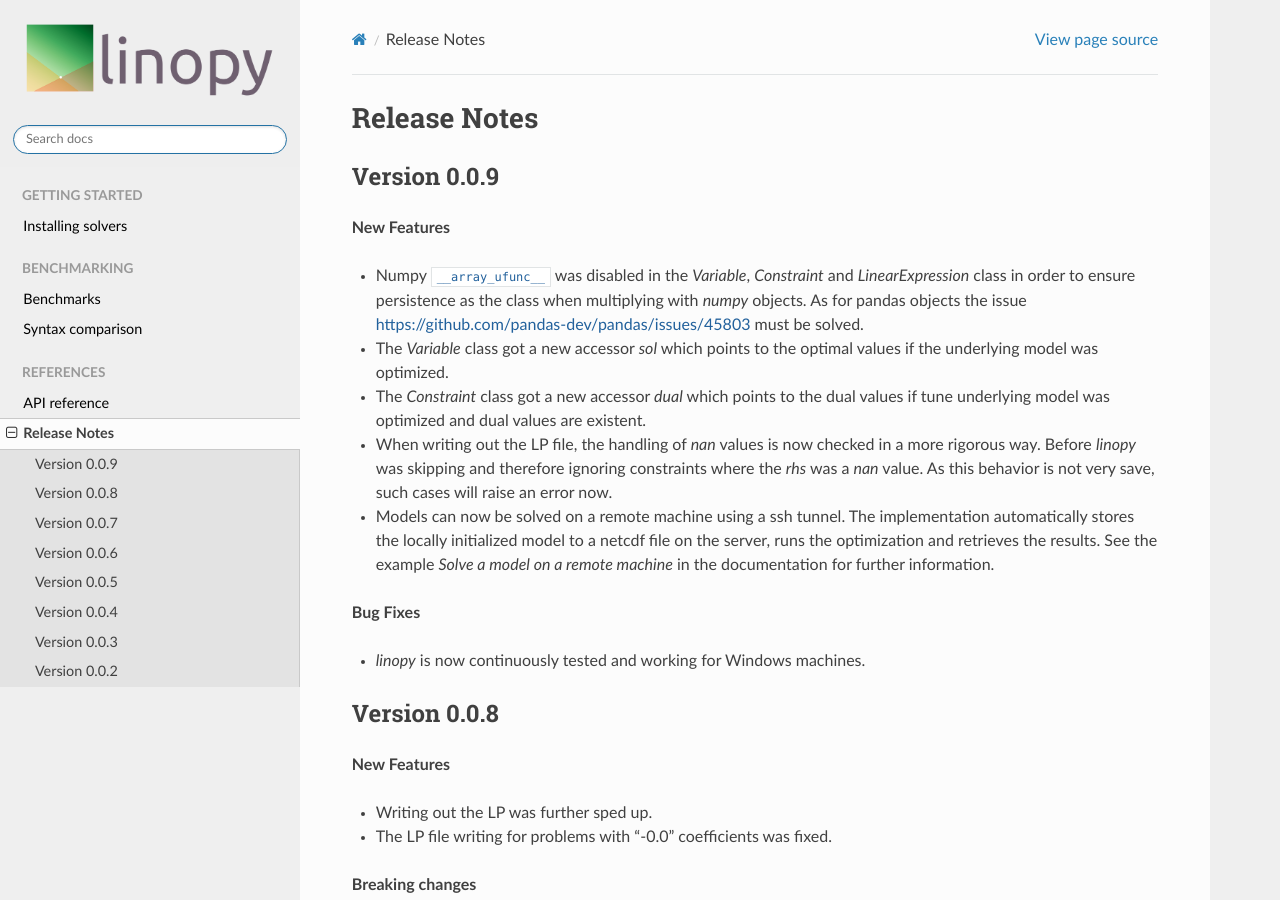
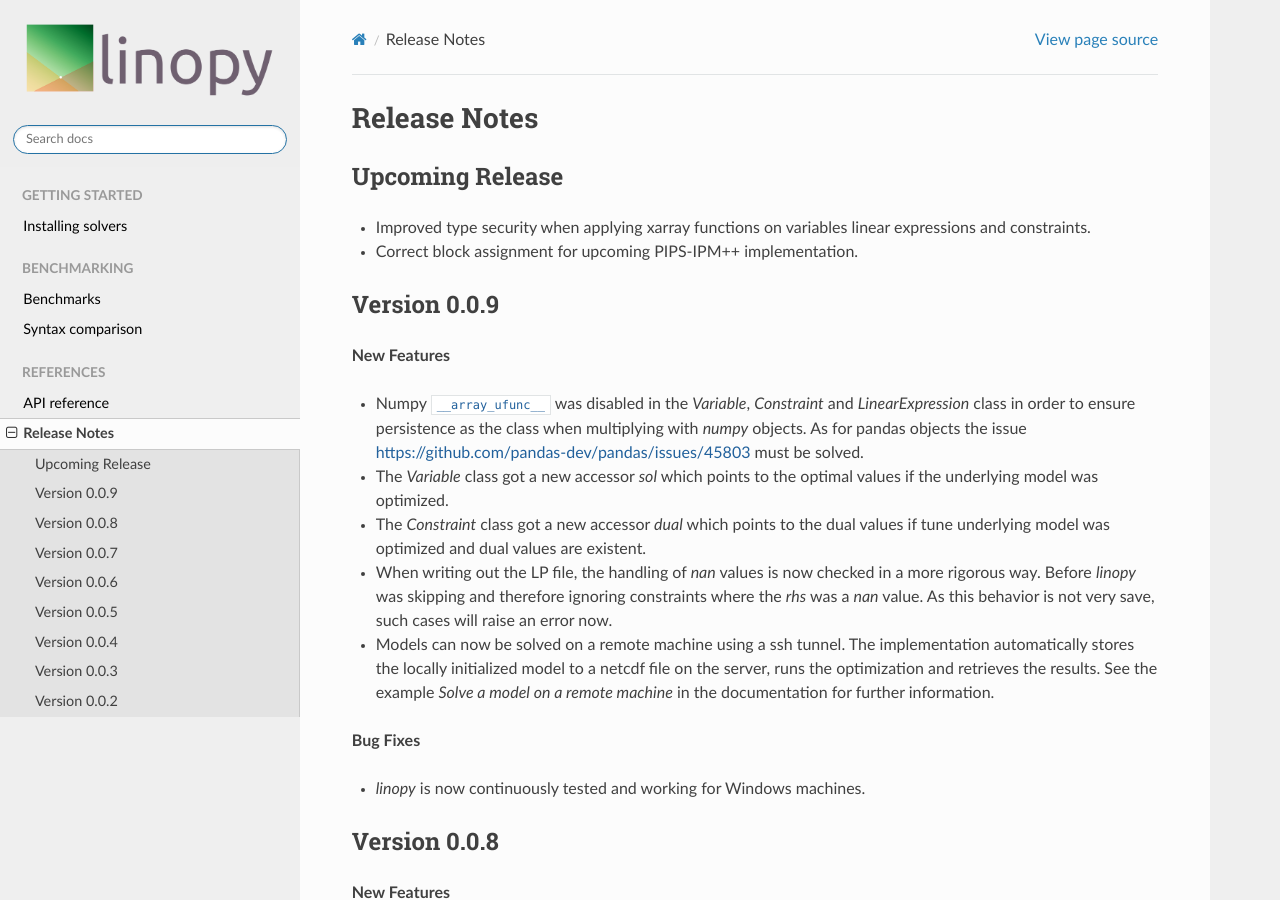
Before and after one commit to PyPSA/linopy, a Sphinx documentation site: the page built from doc/release_notes.rst, in a window 1280 px wide and 900 px high. Built offline with Sphinx 7.4.7 and the Read the Docs theme 2.0.0, drawn with Linux system fonts in a browser that asks for light colours; pages that are not in the unit, such as notebooks, are missing from menus.

Commit message:
update release notes

```diff
--- a/doc/release_notes.rst
+++ b/doc/release_notes.rst
@@ -1,8 +1,15 @@
 Release Notes
 =============
 
-.. Upcoming Release
-.. ----------------
+Upcoming Release
+----------------
+
+.. Version 0.0.10
+.. --------------
+
+* Improved type security when applying xarray functions on variables linear expressions and constraints.
+* Correct block assignment for upcoming PIPS-IPM++ implementation.
+
 
 Version 0.0.9
 -------------
```
